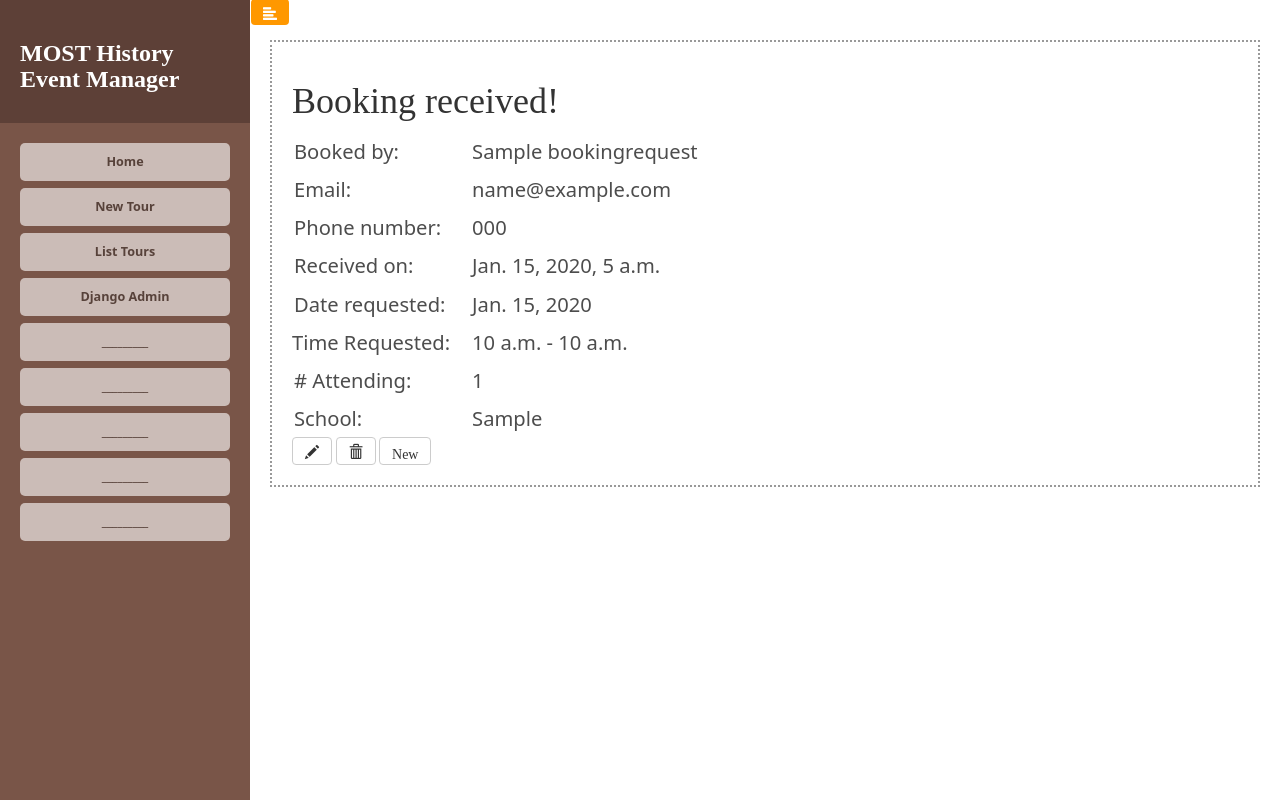
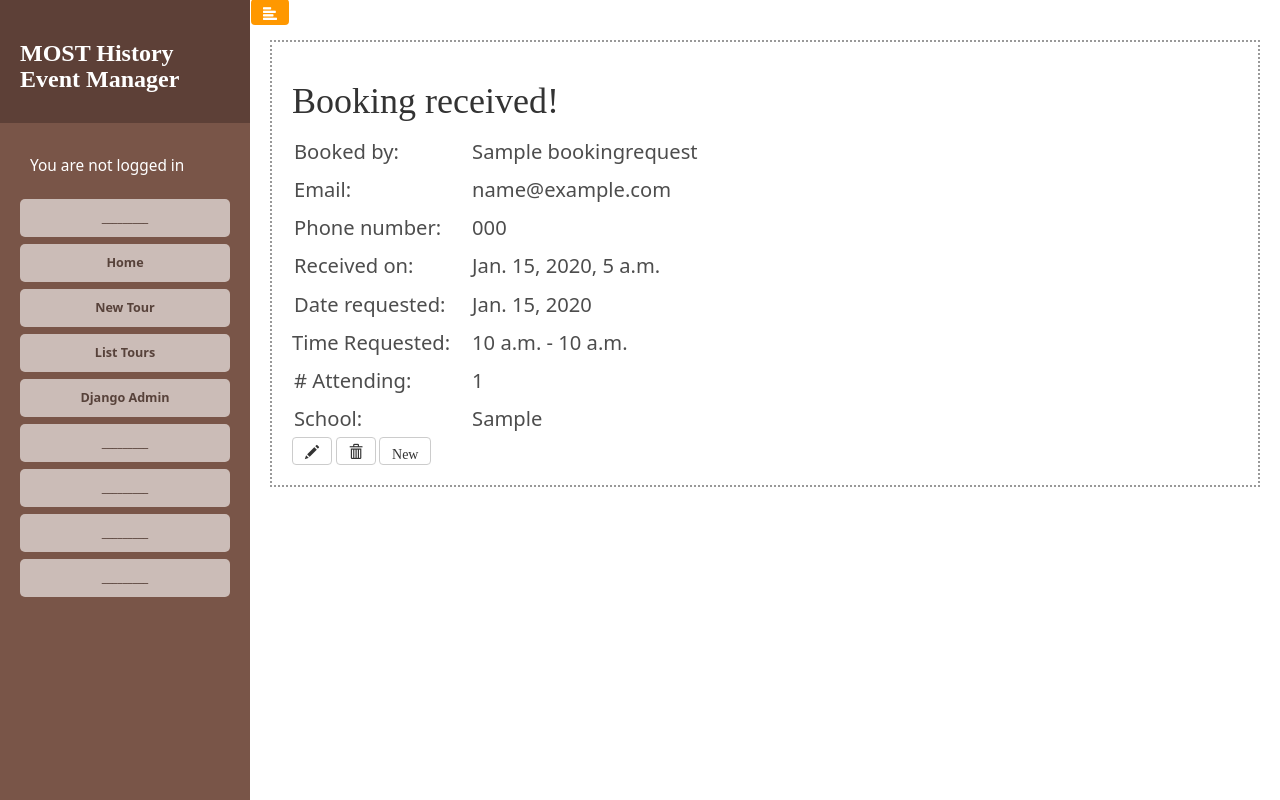
Before and after one commit to EsmeraldaQuintana/MOSTregi, a Django app: page /events/show_detail/1/ in a window 1280 px wide. Run offline with Django 3.2, Linux system fonts and the light colour scheme; tables that the repository leaves empty hold one stand-in row (values such as "Sample post"); lists and menus that the app fills with data are empty; some libraries are stand-ins or nearby versions.

Commit message:
add visual login flag to index.html

```diff
--- a/MOSTregi/templates/index.html
+++ b/MOSTregi/templates/index.html
@@ -38,11 +38,21 @@
           <h3><b>MOST History Event Manager</b></h3>
         </div>
         <ul class="list-unstyled CTAs">
+          {% if user.is_authenticated %}
+            <p>Logged in. Hi {{ user.username }}!</p>
+            <!-- <li><a href=" url 'logout' " class="download">logout</a></li> -->
+            {% if user.is_superuser %}
+              <!-- <li><a href=" url 'signup' " class="download">New Employee</a></li> -->
+            {% endif %}
+          {% else %}
+            <p>You are not logged in</p>
+            <!-- <li><a href=" url 'login' " class="download">login</a></li> -->
+          {% endif %}
+          <li><a href="" class="download">_________</a></li>
           <li><a href="/" class="download">Home</a></li>
           <li><a href="{% url 'events:new' %}" class="download">New Tour</a></li>
           <li><a href="{% url 'events:list_all' %}" class="download">List Tours</a></li>
           <li><a href="/admin/" class="download">Django Admin</a></li>
-          <li><a href="" class="download">_________</a></li>
           <li><a href="" class="download">_________</a></li>
           <li><a href="" class="download">_________</a></li>
           <li><a href="" class="download">_________</a></li>
```
